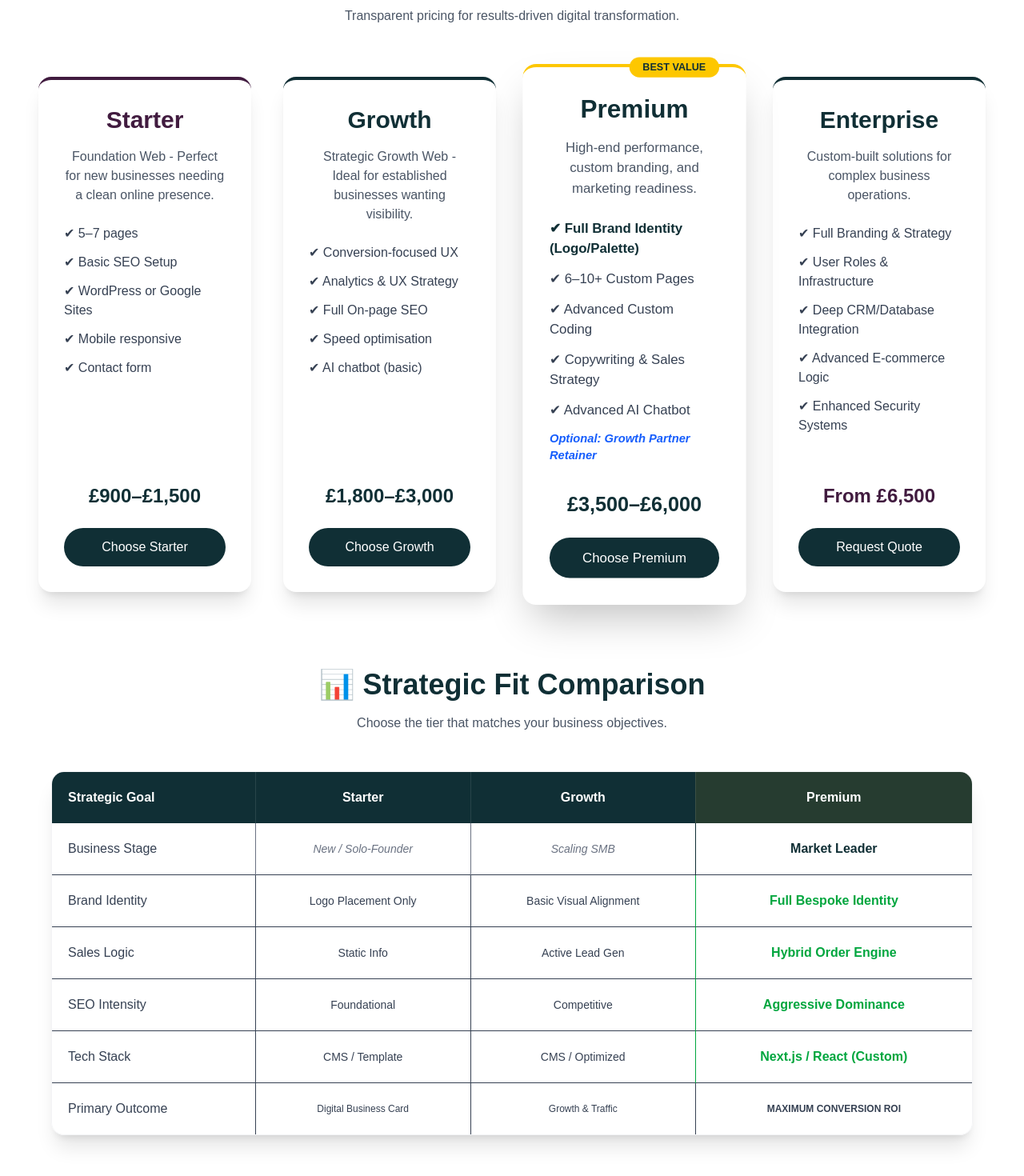
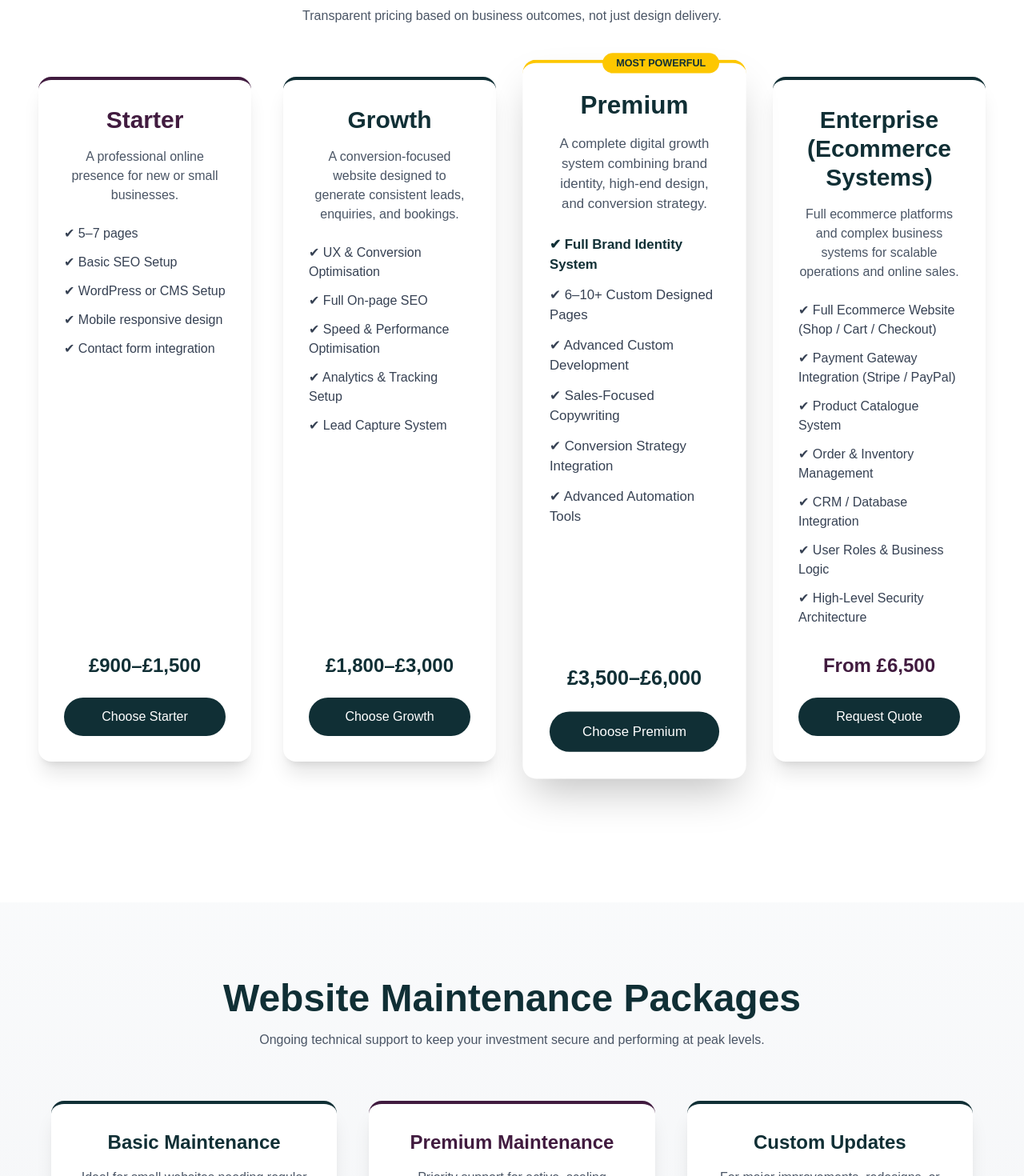
Before and after one commit to Getu4ever/karoldigital-site, a Next.js app: page /pricing in a window 1280 px wide. Shown: the part 900-2370 px from the top of the page at 80% size. Built offline with nearby package versions, Linux system fonts and the light colour scheme.

Commit message:
Update pricing page with revised packages and Enterprise eCommerce structure

```diff
--- a/app/pricing/page.tsx
+++ b/app/pricing/page.tsx
@@ -32,7 +32,7 @@ export default function PricingPage() {
               <span className="text-yellow-400">Digital Solutions</span>
             </h1>
             <p className="text-lg md:text-xl text-gray-100 max-w-2xl mx-auto">
-              High-performance websites and brand identities engineered to turn visitors into loyal customers.
+              High-performance websites and brand identities engineered to turn visitors into loyal customers and long-term clients.
             </p>
           </div>
         </motion.section>
@@ -46,7 +46,7 @@ export default function PricingPage() {
               </h2>
               <p className="text-gray-600 leading-relaxed max-w-3xl mx-auto">
                 From full brand identities to custom-coded e-commerce platforms, we provide the technical
-                infrastructure your business needs to dominate its market.
+                infrastructure your business needs to compete, scale, and dominate its market.
               </p>
             </div>
           </section>
@@ -60,7 +60,7 @@ export default function PricingPage() {
         💼 Performance Web Packages
       </h2>
       <p className="text-gray-600 max-w-2xl mx-auto">
-                Transparent pricing for results-driven digital transformation.
+        Transparent pricing based on business outcomes, not just design delivery.
       </p>
     </div>
 
@@ -70,14 +70,14 @@ export default function PricingPage() {
       <div className="bg-white shadow-xl rounded-2xl p-8 border-t-4 border-[#411b3f] hover:-translate-y-2 transition flex flex-col">
         <h3 className="text-3xl font-bold text-[#411b3f] text-center mb-4">Starter</h3>
         <p className="text-gray-600 text-center mb-6">
-                 Foundation Web - Perfect for new businesses needing a clean online presence.
+          A professional online presence for new or small businesses.
         </p>
         <ul className="space-y-3 text-gray-700 mb-8 flex-grow">
           <li>✔ 5–7 pages</li>
           <li>✔ Basic SEO Setup</li>
-                  <li>✔ WordPress or Google Sites</li>
-                  <li>✔ Mobile responsive</li>
-                  <li>✔ Contact form</li>
+          <li>✔ WordPress or CMS Setup</li>
+          <li>✔ Mobile responsive design</li>
+          <li>✔ Contact form integration</li>
         </ul>
         <p className="text-2xl font-extrabold text-[#102f35] text-center mb-6">
           £900–£1,500
@@ -91,14 +91,14 @@ export default function PricingPage() {
       <div className="bg-white shadow-xl rounded-2xl p-8 border-t-4 border-[#102f35] hover:-translate-y-2 transition flex flex-col">
         <h3 className="text-3xl font-bold text-[#102f35] text-center mb-4">Growth</h3>
         <p className="text-gray-600 text-center mb-6">
-                  Strategic Growth Web - Ideal for established businesses wanting visibility.
+          A conversion-focused website designed to generate consistent leads, enquiries, and bookings.
         </p>
         <ul className="space-y-3 text-gray-700 mb-8 flex-grow">
-                  <li>✔ Conversion-focused UX</li>
-                  <li>✔ Analytics & UX Strategy</li>
+          <li>✔ UX & Conversion Optimisation</li>
           <li>✔ Full On-page SEO</li>
-                  <li>✔ Speed optimisation</li>
-                  <li>✔ AI chatbot (basic)</li>
+          <li>✔ Speed & Performance Optimisation</li>
+          <li>✔ Analytics & Tracking Setup</li>
+          <li>✔ Lead Capture System</li>
         </ul>
         <p className="text-2xl font-extrabold text-[#102f35] text-center mb-6">
           £1,800–£3,000
@@ -108,22 +108,22 @@ export default function PricingPage() {
         </Link>
       </div>
 
-              {/* PREMIUM – MOST POPULAR */}
+      {/* PREMIUM */}
       <div className="relative bg-white shadow-2xl rounded-2xl p-8 border-t-4 border-yellow-400 scale-105 z-10 flex flex-col">
         <div className="absolute top-0 right-8 -translate-y-1/2 bg-yellow-400 text-[#102f35] px-4 py-1 rounded-full text-xs font-bold uppercase">
-                  Best Value
+          Most Powerful
         </div>
         <h3 className="text-3xl font-bold text-[#102f35] text-center mb-4">Premium</h3>
         <p className="text-gray-600 text-center mb-6">
-                  High-end performance, custom branding, and marketing readiness.
+          A complete digital growth system combining brand identity, high-end design, and conversion strategy.
         </p>
         <ul className="space-y-3 text-gray-700 mb-8 flex-grow">
-                  <li className="font-bold text-[#102f35]">✔ Full Brand Identity (Logo/Palette)</li>
-                  <li>✔ 6–10+ Custom Pages</li>
-                  <li>✔ Advanced Custom Coding</li>
-                  <li>✔ Copywriting & Sales Strategy</li>
-                  <li>✔ Advanced AI Chatbot</li>
-                  <li className="text-blue-600 text-sm font-semibold italic">Optional: Growth Partner Retainer</li>
+          <li className="font-bold text-[#102f35]">✔ Full Brand Identity System</li>
+          <li>✔ 6–10+ Custom Designed Pages</li>
+          <li>✔ Advanced Custom Development</li>
+          <li>✔ Sales-Focused Copywriting</li>
+          <li>✔ Conversion Strategy Integration</li>
+          <li>✔ Advanced Automation Tools</li>
         </ul>
         <p className="text-2xl font-extrabold text-[#102f35] text-center mb-6">
           £3,500–£6,000
@@ -135,16 +135,18 @@ export default function PricingPage() {
 
       {/* ENTERPRISE */}
       <div className="bg-white shadow-xl rounded-2xl p-8 border-t-4 border-[#102f35] hover:-translate-y-2 transition flex flex-col">
-                <h3 className="text-3xl font-bold text-[#102f35] text-center mb-4">Enterprise</h3>
+        <h3 className="text-3xl font-bold text-[#102f35] text-center mb-4">Enterprise (Ecommerce Systems)</h3>
         <p className="text-gray-600 text-center mb-6">
-                  Custom-built solutions for complex business operations.
+          Full ecommerce platforms and complex business systems for scalable operations and online sales.
         </p>
         <ul className="space-y-3 text-gray-700 mb-8 flex-grow">
-                  <li>✔ Full Branding & Strategy</li>
-                  <li>✔ User Roles & Infrastructure</li>
-                  <li>✔ Deep CRM/Database Integration</li>
-                  <li>✔ Advanced E-commerce Logic</li>
-                  <li>✔ Enhanced Security Systems</li>
+          <li>✔ Full Ecommerce Website (Shop / Cart / Checkout)</li>
+          <li>✔ Payment Gateway Integration (Stripe / PayPal)</li>
+          <li>✔ Product Catalogue System</li>
+          <li>✔ Order & Inventory Management</li>
+          <li>✔ CRM / Database Integration</li>
+          <li>✔ User Roles & Business Logic</li>
+          <li>✔ High-Level Security Architecture</li>
         </ul>
         <p className="text-2xl font-extrabold text-[#411b3f] text-center mb-6">
           From £6,500
@@ -154,66 +156,6 @@ export default function PricingPage() {
         </Link>
       </div>
 
-            </div>
-
-            {/* === STRATEGIC FIT COMPARISON TABLE === */}
-            <div className="max-w-6xl mx-auto mt-24">
-              <div className="text-center mb-12">
-                <h2 className="text-3xl md:text-4xl font-bold text-[#102f35] mb-4">
-                  📊 Strategic Fit Comparison
-                </h2>
-                <p className="text-gray-600">Choose the tier that matches your business objectives.</p>
-              </div>
-              <div className="overflow-x-auto rounded-2xl shadow-xl border border-gray-100">
-                <table className="w-full border-collapse text-left bg-white">
-                  <thead>
-                    <tr className="bg-[#102f35] text-white">
-                      <th className="p-5 font-semibold">Strategic Goal</th>
-                      <th className="p-5 font-semibold text-center border-l border-white/10">Starter</th>
-                      <th className="p-5 font-semibold text-center border-l border-white/10">Growth</th>
-                      <th className="p-5 font-semibold text-center border-l border-white/10 bg-yellow-500/10">Premium</th>
-                    </tr>
-                  </thead>
-                  <tbody className="text-gray-700">
-                    <tr className="border-b hover:bg-gray-50 transition">
-                      <td className="p-5 font-medium">Business Stage</td>
-                      <td className="p-5 text-center italic text-sm text-gray-500 border-l">New / Solo-Founder</td>
-                      <td className="p-5 text-center italic text-sm text-gray-500 border-l">Scaling SMB</td>
-                      <td className="p-5 text-center font-semibold text-[#102f35] border-l">Market Leader</td>
-                    </tr>
-                    <tr className="border-b hover:bg-gray-50 transition">
-                      <td className="p-5 font-medium">Brand Identity</td>
-                      <td className="p-5 text-center text-sm border-l">Logo Placement Only</td>
-                      <td className="p-5 text-center text-sm border-l">Basic Visual Alignment</td>
-                      <td className="p-5 text-center font-semibold border-l text-green-600">Full Bespoke Identity</td>
-                    </tr>
-                    <tr className="border-b hover:bg-gray-50 transition">
-                      <td className="p-5 font-medium">Sales Logic</td>
-                      <td className="p-5 text-center text-sm border-l">Static Info</td>
-                      <td className="p-5 text-center text-sm border-l">Active Lead Gen</td>
-                      <td className="p-5 text-center font-semibold border-l text-green-600">Hybrid Order Engine</td>
-                    </tr>
-                    <tr className="border-b hover:bg-gray-50 transition">
-                      <td className="p-5 font-medium">SEO Intensity</td>
-                      <td className="p-5 text-center text-sm border-l">Foundational</td>
-                      <td className="p-5 text-center text-sm border-l">Competitive</td>
-                      <td className="p-5 text-center font-semibold border-l text-green-600">Aggressive Dominance</td>
-                    </tr>
-                    <tr className="border-b hover:bg-gray-50 transition">
-                      <td className="p-5 font-medium">Tech Stack</td>
-                      <td className="p-5 text-center text-sm border-l">CMS / Template</td>
-                      <td className="p-5 text-center text-sm border-l">CMS / Optimized</td>
-                      <td className="p-5 text-center font-semibold border-l text-green-600">Next.js / React (Custom)</td>
-                    </tr>
-                    <tr className="hover:bg-gray-50 transition">
-                      <td className="p-5 font-medium">Primary Outcome</td>
-                      <td className="p-5 text-center text-xs border-l">Digital Business Card</td>
-                      <td className="p-5 text-center text-xs border-l">Growth & Traffic</td>
-                      <td className="p-5 text-center font-bold text-xs border-l uppercase">Maximum Conversion ROI</td>
-                    </tr>
-                  </tbody>
-                </table>
-              </div>
     </div>
   </section>
 </FadeIn>
```
Also changed, not shown: app/api/contact/route.js (+45 -22 lines), app/pricing/layout.tsx (+40 -32 lines). Lines whose indentation alone changed are shown as unchanged.
